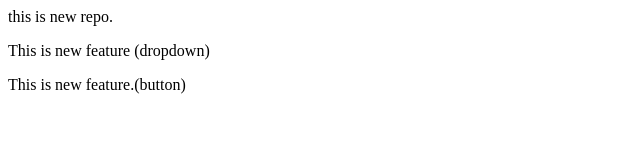
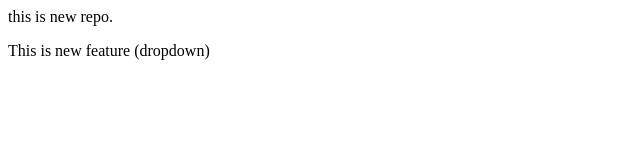
Before and after one commit to mehtadeven/localrepo, a plain HTML site: page index.html in a window 1280 px wide. Shown: the whole page, without its empty margins (0-640 px from the left). Drawn offline with Linux system fonts and the light colour scheme.

Commit message:
delete button

```diff
--- a/index.html
+++ b/index.html
@@ -1,3 +1,2 @@
 <p>this is new repo.</p>
 <p> This is new feature (dropdown)</p>
-<p> This is new feature.(button)</p>
```
